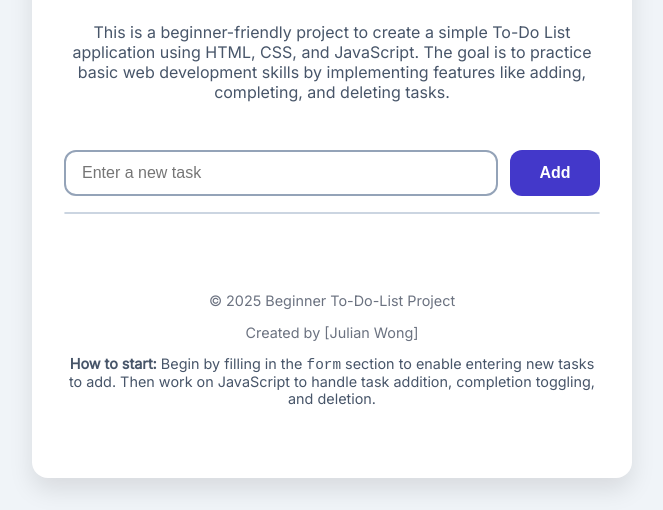
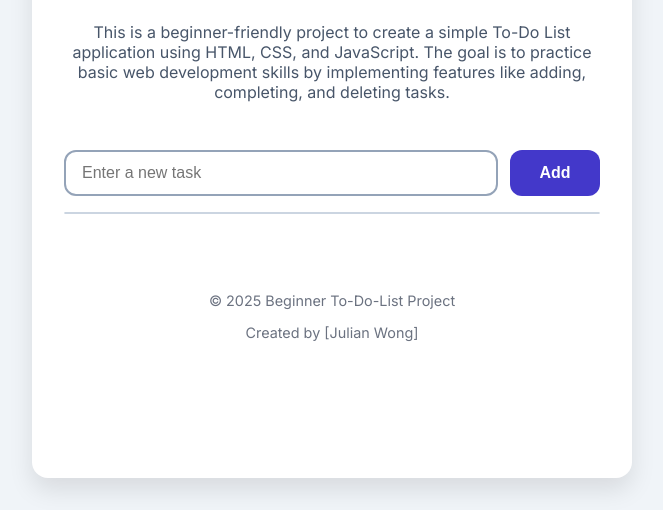
Before and after one commit to Enryu-666/To-do-list, a plain HTML site: page index.html in a window 1280 px wide. Shown: the part 290-800 px from the top of the page, without its empty margins (308-971 px from the left). Drawn offline with Linux system fonts and the light colour scheme.

Commit message:
Deletion of How to Start comment

```diff
--- a/index.html
+++ b/index.html
@@ -34,13 +34,6 @@
     <footer class="project-footer">
       <p>© 2025 Beginner To-Do-List Project</p>
       <p>Created by [Julian Wong]</p>
-
-      <section class="instructions" style="font-weight: normal; font-size: 0.9rem; color: #475569;">
-        <p>
-          <strong>How to start:</strong> Begin by filling in the <code>form</code> section to enable entering new tasks
-          to add. Then work on JavaScript to handle task addition, completion toggling, and deletion.
-        </p>
-      </section>
   </div>
 </body>
 
```
